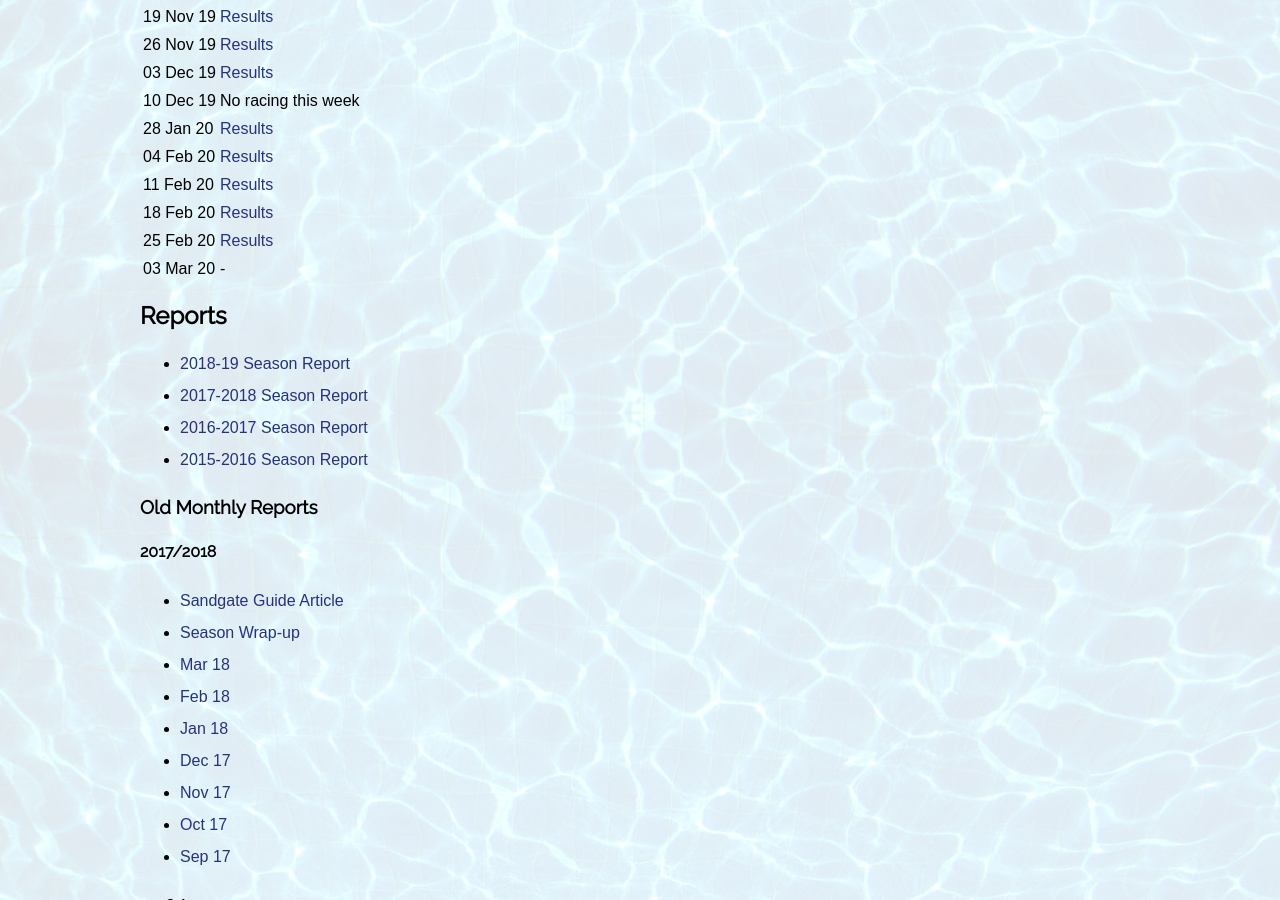
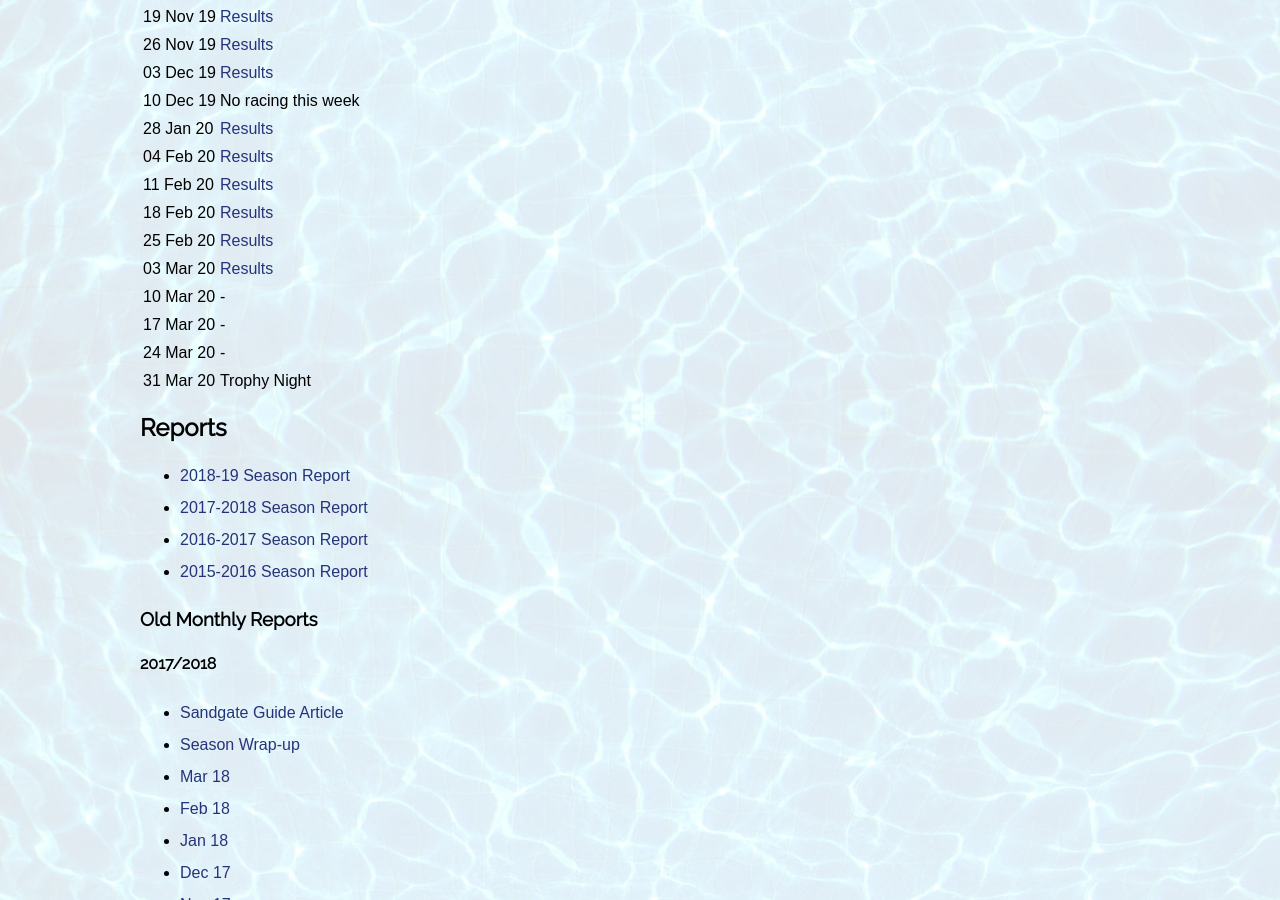
Before and after one commit to sandswim/website, a Jekyll site: the page built from pages/results.md, in a window 1280 px wide and 900 px high, scrolled down 546 px. Built offline with Jekyll 4.4.1, drawn with Linux system fonts in a browser that asks for light colours.

Commit message:
Update results.md

```diff
--- a/pages/results.md
+++ b/pages/results.md
@@ -24,7 +24,11 @@ permalink: /results
 11 Feb 20 | [Results](files/results/ClubNight-2020-02-11.pdf)
 18 Feb 20 | [Results](files/results/ClubNight-2020-02-18.pdf)
 25 Feb 20 | [Results](files/results/ClubNight-2020-02-25.pdf)
-03 Mar 20 | -
+03 Mar 20 | [Results](files/results/ClubNight-2020-03-03.pdf)
+10 Mar 20 | -
+17 Mar 20 | -
+24 Mar 20 | -
+31 Mar 20 | Trophy Night
 
 ## Reports
 * [2018-19 Season Report](files/reports/2018-19-Season-Report.pdf)
```
